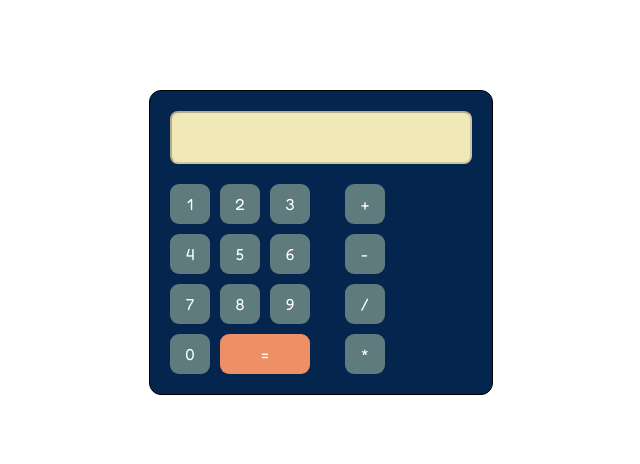
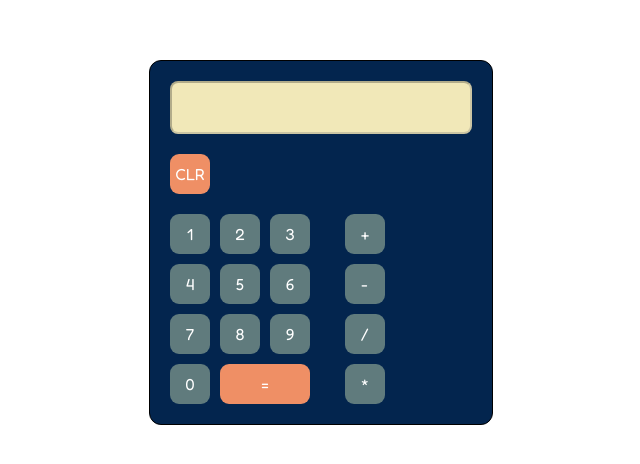
Before and after one commit to alittlebroken/calculator, a plain HTML site: page index.html in a window 1280 px wide. Shown: the part 166-630 px from the top of the page, without its empty margins (327-967 px from the left). Drawn offline with nearby package versions, Linux system fonts and the light colour scheme.

Commit message:
added style and button for clearing the display

```diff
--- a/assets/css/styles.css
+++ b/assets/css/styles.css
@@ -75,6 +75,13 @@ body {
     padding: 10px;
 }
 
+.calc-actions {
+    display: flex;
+    gap: 10px;
+    padding: 10px;
+    width: 40px;
+}
+
 .calc-digit:hover, .calc-operator:hover, .calc-operator-special:hover {
     background-color: black;
     color: white;
--- a/index.html
+++ b/index.html
@@ -12,6 +12,11 @@
 
         <section class="calc-input">
             <input disabled type="text" name="calculator_result" id="calculator_result" class="calc-input-field" />
+        </section>
+        <section class="calc-actions">
+            <div class="calc-operator-special" id="btn-clr">
+                CLR
+            </div>
         </section>
         <section class="calc-button-container">
             <section class="calc-digits">
```
